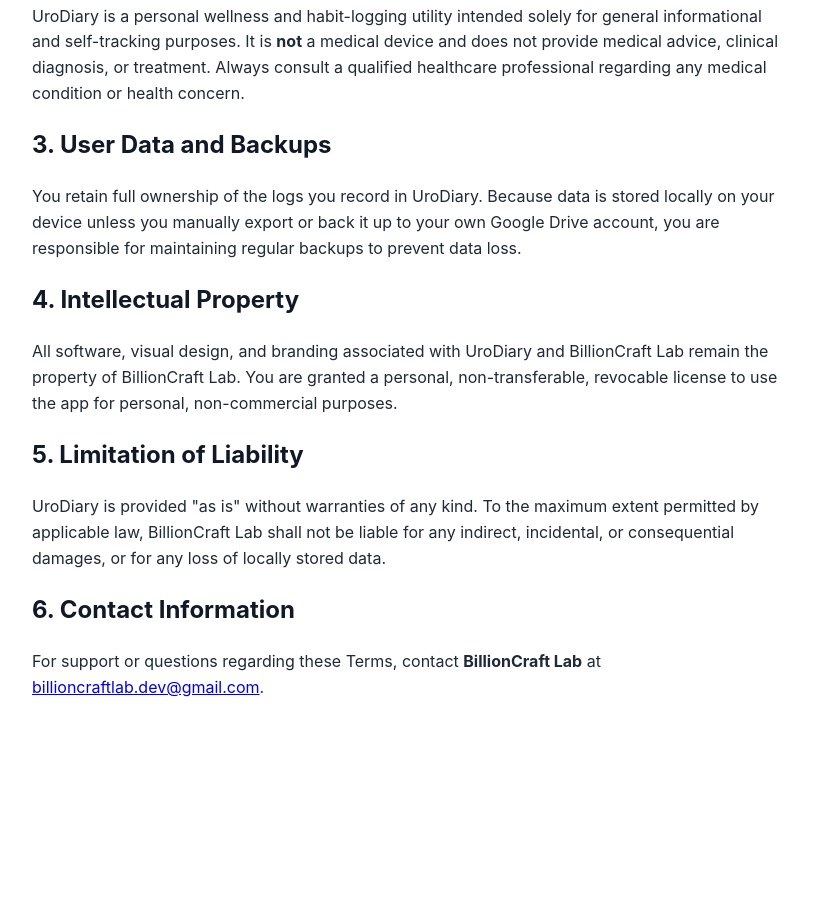
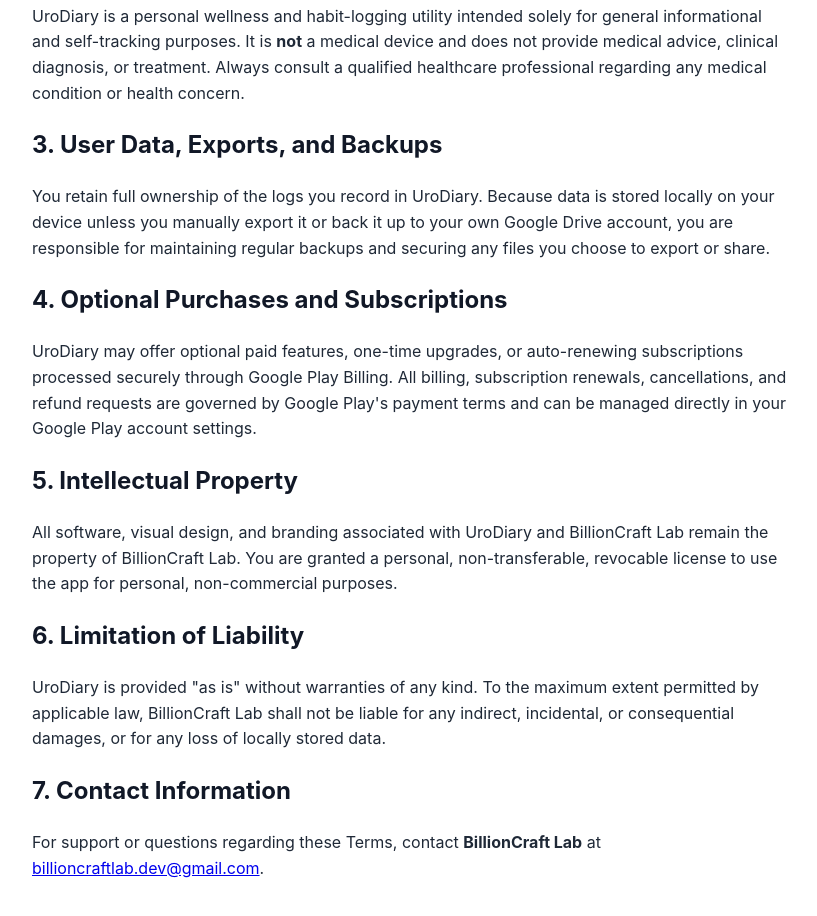
Before and after one commit to billioncraftlab/billioncraftlab.github.io, a plain HTML site: page terms-of-use.html in a window 1280 px wide. Shown: the part 400-1316 px from the top of the page, without its empty margins (228-1045 px from the left). Before the commit the page ends 1141 px from the top, so only its background shows below. Drawn offline with Linux system fonts and the light colour scheme.

Commit message:
Revise terms of use for clarity and structure
Revise terms of use for clarity and structure

```diff
--- a/terms-of-use.html
+++ b/terms-of-use.html
@@ -24,16 +24,19 @@
   <h2>2. Non-Medical Disclaimer</h2>
   <p>UroDiary is a personal wellness and habit-logging utility intended solely for general informational and self-tracking purposes. It is <strong>not</strong> a medical device and does not provide medical advice, clinical diagnosis, or treatment. Always consult a qualified healthcare professional regarding any medical condition or health concern.</p>
 
-  <h2>3. User Data and Backups</h2>
-  <p>You retain full ownership of the logs you record in UroDiary. Because data is stored locally on your device unless you manually export or back it up to your own Google Drive account, you are responsible for maintaining regular backups to prevent data loss.</p>
+  <h2>3. User Data, Exports, and Backups</h2>
+  <p>You retain full ownership of the logs you record in UroDiary. Because data is stored locally on your device unless you manually export it or back it up to your own Google Drive account, you are responsible for maintaining regular backups and securing any files you choose to export or share.</p>
 
-  <h2>4. Intellectual Property</h2>
+  <h2>4. Optional Purchases and Subscriptions</h2>
+  <p>UroDiary may offer optional paid features, one-time upgrades, or auto-renewing subscriptions processed securely through Google Play Billing. All billing, subscription renewals, cancellations, and refund requests are governed by Google Play's payment terms and can be managed directly in your Google Play account settings.</p>
+
+  <h2>5. Intellectual Property</h2>
   <p>All software, visual design, and branding associated with UroDiary and BillionCraft Lab remain the property of BillionCraft Lab. You are granted a personal, non-transferable, revocable license to use the app for personal, non-commercial purposes.</p>
 
-  <h2>5. Limitation of Liability</h2>
+  <h2>6. Limitation of Liability</h2>
   <p>UroDiary is provided "as is" without warranties of any kind. To the maximum extent permitted by applicable law, BillionCraft Lab shall not be liable for any indirect, incidental, or consequential damages, or for any loss of locally stored data.</p>
 
-  <h2>6. Contact Information</h2>
+  <h2>7. Contact Information</h2>
   <p>For support or questions regarding these Terms, contact <strong>BillionCraft Lab</strong> at <a href="mailto:billioncraftlab.dev@gmail.com">billioncraftlab.dev@gmail.com</a>.</p>
 </body>
 </html>
```
